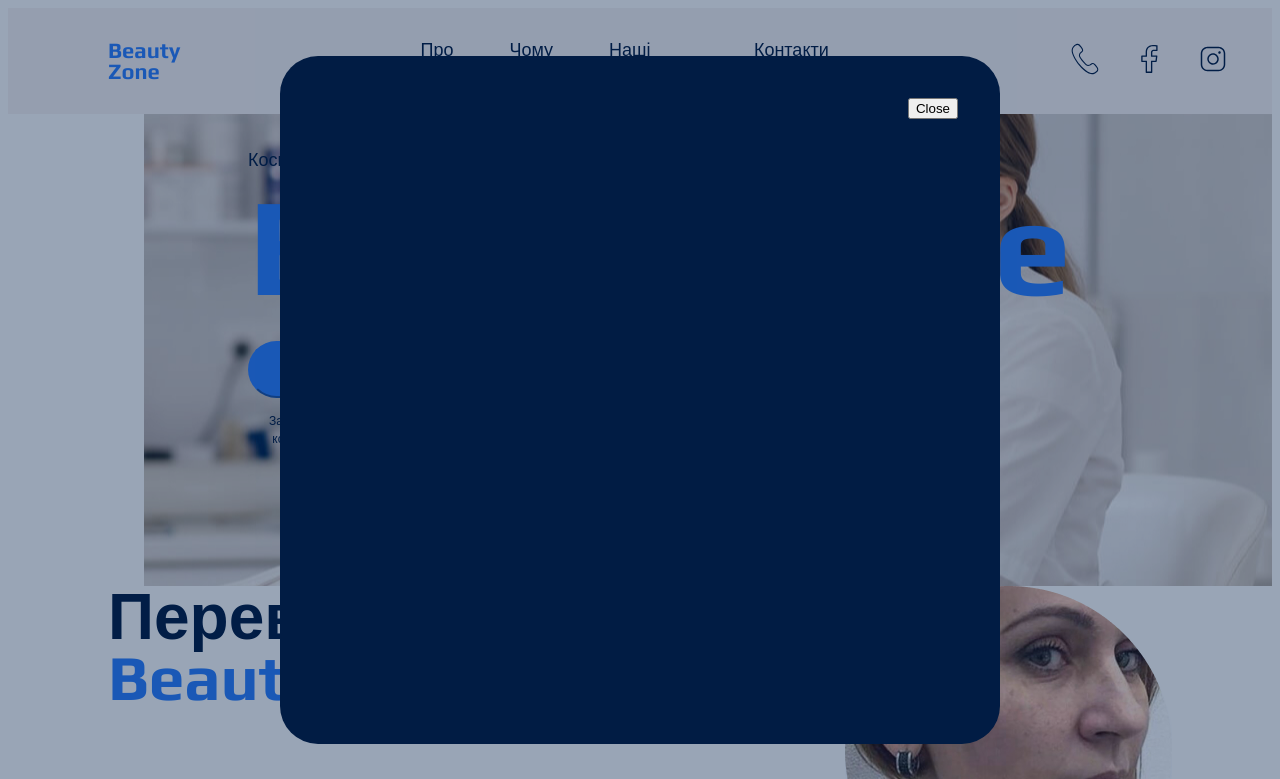
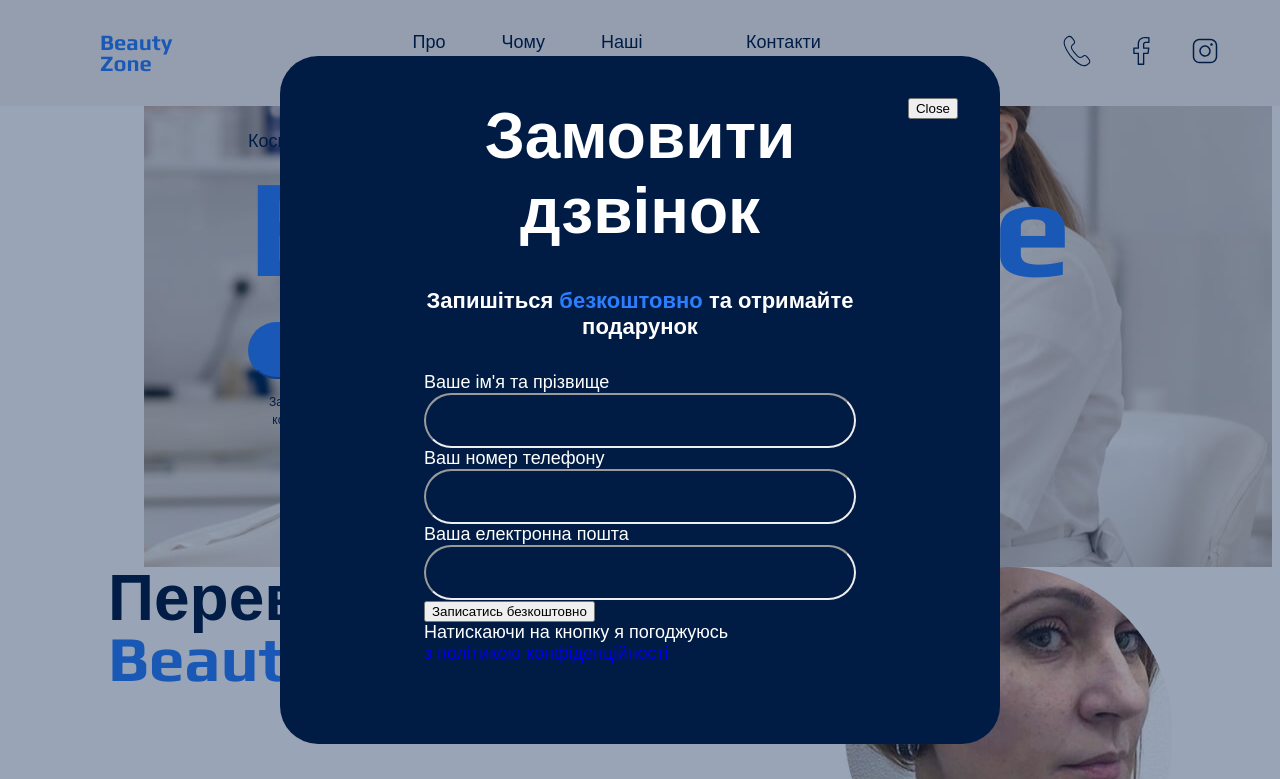
Before and after one commit to timatas/Beauty-Zone, a plain HTML site: page index.html in a window 1280 px wide. Shown: the top 779 px of the page. Drawn offline with Linux system fonts and the light colour scheme; files whose address does not match are found by name.

Commit message:
beginning modal and form

```diff
--- a/css/styles.css
+++ b/css/styles.css
@@ -58,15 +58,14 @@ ul {
 }
 
 /* ===Header==== */
-header{
+.header{
+  position: absolute;
+  top: 0;
+  left: 0;
+  width: 100%;
  background-color: #f7f3f3;
  padding: 32px 0;
 }
-
-/* .header-container{
-  display: flex;
-  align-items: center;
-} */
 
 .menu-nav{
   display: flex;
@@ -89,6 +88,7 @@ header{
 .link {
   text-decoration-line: none;
   color: var(--color-primary-dark);
+  transition: color 0.3s;
 }
 .link:hover,
 .link:focus,
@@ -131,7 +131,7 @@ h2.brand-logo{
 
 /* === Hero section === */
 .hero-section {
-  padding: 36px 0 126px 0;
+  padding: 123px 0 126px 0;
   background-image: url(../images/background-image.jpg);
   background-repeat: no-repeat;
   background-position: right center;
@@ -258,6 +258,14 @@ span.brand-logo {
     text-align: center;
   }
 
+  .our-procedures-card{
+    transition: transform .3s;
+  }
+
+  .our-procedures-card :hover{
+    transform: scale(1.05);
+  }
+
 .face-image{
   border-radius: 120px 4px;
       }
@@ -273,6 +281,10 @@ span.brand-logo {
     padding: 0;
 cursor: pointer;
 border-color: var(--color-primary-dark);
+  }
+
+  .arrow-button.next{
+    transform: rotate(180deg);
   }
 
   .arrow-button:hover{
@@ -361,7 +373,9 @@ footer .address-icon:focus{
   display: flex;
 justify-content: center;
 align-items: center;
+padding: 20px 0;
 background-color: rgba(1, 31, 74, 0.40);
+transition: opacity 0.5s, visibility 0.5s;
  }
 
 .backdrop.is-hidden{
@@ -374,8 +388,11 @@ pointer-events: none;
   position: relative;
   border-radius: 38px;
   background-color: var(--color-primary-dark);
-  width: 720px;
-  height: 688px;
+    width: 100%;
+  max-width: 720px;
+  height: 100%;
+max-height: 688px;
+/* overflow: auto; */
 }
 
 .modal-btn-close{
@@ -383,3 +400,48 @@ pointer-events: none;
   top: 42px;
   right: 42px;
 }
+
+.modal-form-container{
+ padding: 42px 144px;
+ color: var(--white);
+ overflow: auto;
+}
+
+.title-in-modal{
+
+  font-size: 64px;
+  text-transform: none;
+  text-align: center;
+  margin-bottom:  40px;
+  font-family: "Play", sans-serif;
+  font-weight: 700;
+}
+
+.text-in-modal{
+  font-size: 22px;
+  font-weight: 600;
+    text-align: center;
+    margin-bottom:  32px;
+}
+
+ .text-in-modal span{
+  color: var(--color-brand);
+}
+
+.modal-form{
+
+}
+
+
+.form-label{
+  display: block;
+
+}
+
+.form-input{
+  padding: 18px 32px;
+width: 100%;
+border-radius: 32px;
+border-color: 2px solid var(--color-footer);
+background-color: transparent;
+}
--- a/index.html
+++ b/index.html
@@ -10,7 +10,7 @@
     <link rel="stylesheet" href="./css/styles.css">
   </head>
   <body>
-    <header>
+    <header class="header">
      <div class="container">
        <div class="header-container">
         <nav>
@@ -141,25 +141,25 @@
          </button>
         <ul class="menu-list">
           <li class="menu-list-item">
-            <article>
+            <article class="our-procedures-card">
               <img class="face-image" src="./images/1face.jpg" alt="image1" />
               <h3>Маски для обличчя</h3>
             </article>
           </li>
           <li class="menu-list-item">
-            <article>
+            <article class="our-procedures-card">
               <img class="face-image" src="./images/2face.jpg"  alt="image2" />
               <h3>Ін'єкції для обличчя</h3>
             </article>
           </li>
           <li class="menu-list-item">
-            <article>
+            <article class="our-procedures-card">
               <img class="face-image" src="./images/3face.jpg"  alt="image3" />
               <h3>Очищення обличчя</h3>
             </article>
           </li>
         </ul>
-        <button class="arrow-button" type="button">
+        <button class="arrow-button next" type="button">
           <svg class="icon-arrow" width="22" height="22">
             <use href="./images//icons.svg#icon-arrow-up2"></use>
           </svg>
@@ -251,6 +251,34 @@
 <div class="backdrop">
   <div class="modal">
     <button class="modal-btn-close">Close</button>
+    <div class="modal-form-container">
+      <h2 class="title-in-modal"> Замовити дзвінок</h2>
+    <p class="text-in-modal">Запишіться <span>безкоштовно</span>  та отримайте подарунок</p>
+
+    <form name="modal-form" type="text" autocomplete="off" novalidate>
+
+      <div class="form-field">
+        <label class="form-label" for="user-name">Ваше ім'я та прізвище</label>
+      <input class="form-input"type="text" id="user-name" name="user-name"/>
+      </div>
+
+      <div class="form-field">
+        <label class="form-label" for="user-tel">Ваш номер телефону</label>
+      <input class="form-input" type="tel" id="user-tel" name="user-tel"/>
+      </div>
+
+      <div class="form-field">
+        <label class="form-label" for="user-email">Ваша електронна пошта</label>
+      <input class="form-input" type="email" id="user-email" name="user-email"/>
+      </div>
+
+<button type="submit">Записатись безкоштовно</button>
+
+            <p>Натискаючи на кнопку я погоджуюсь
+        <a href="#"> з політикою конфіденційності</a>
+      </p>
+    </form>
+    </div>
   </div>
 </div>
 
```
